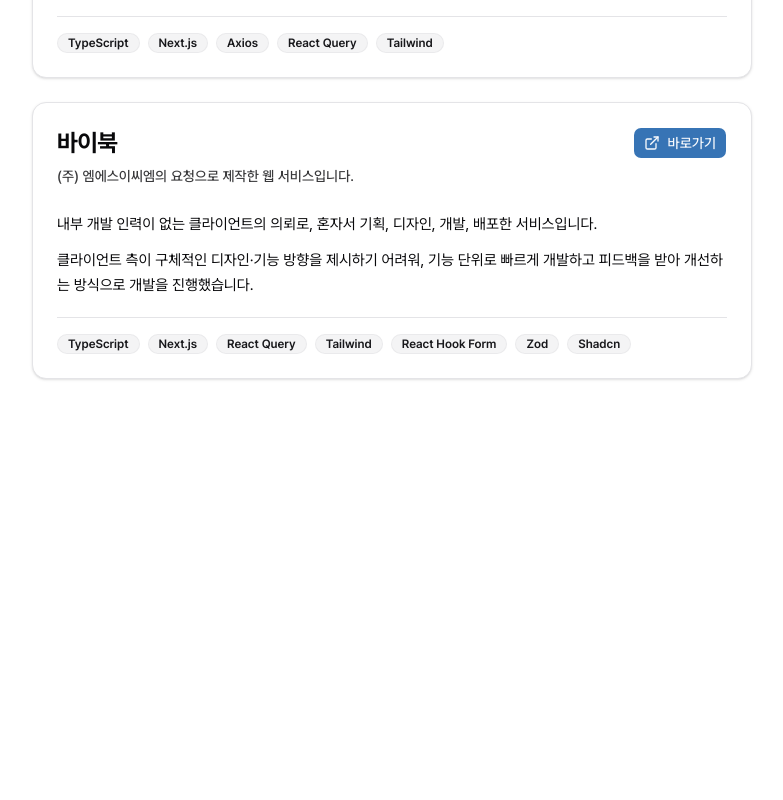
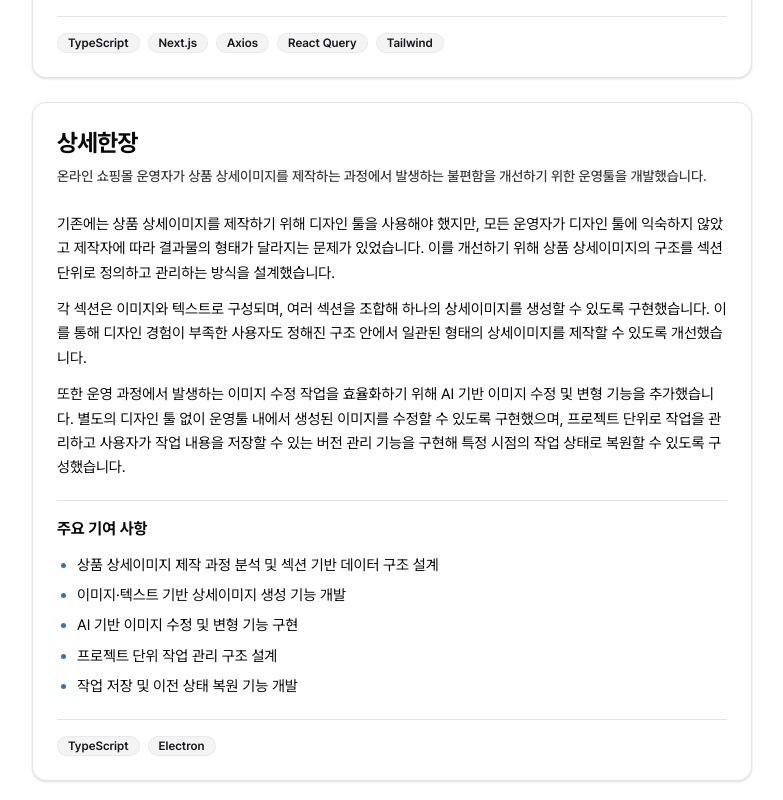
Before and after one commit to DL-Berkey/MyPortfolio, a Next.js app: page / in a window 1280 px wide. Shown: the part 1980-2780 px from the top of the page, without its empty margins (248-1031 px from the left). Before the commit the page ends 2399 px from the top, so only its background shows below. Built offline with nearby package versions, Linux system fonts and the light colour scheme.

Commit message:
add: project data

```diff
--- a/components/section/Project.tsx
+++ b/components/section/Project.tsx
@@ -37,6 +37,24 @@ const projectList: ProjectList = [
             "서버 구조 개선 및 유지보수",
         ],
         tags: ["TypeScript", "Next.js", "Axios", "React Query", "Tailwind"],
+    },
+    {
+        title: "상세한장",
+        description:
+            "온라인 쇼핑몰 운영자가 상품 상세이미지를 제작하는 과정에서 발생하는 불편함을 개선하기 위한 운영툴을 개발했습니다.",
+        content: [
+            "기존에는 상품 상세이미지를 제작하기 위해 디자인 툴을 사용해야 했지만, 모든 운영자가 디자인 툴에 익숙하지 않았고 제작자에 따라 결과물의 형태가 달라지는 문제가 있었습니다. 이를 개선하기 위해 상품 상세이미지의 구조를 섹션 단위로 정의하고 관리하는 방식을 설계했습니다.",
+            "각 섹션은 이미지와 텍스트로 구성되며, 여러 섹션을 조합해 하나의 상세이미지를 생성할 수 있도록 구현했습니다. 이를 통해 디자인 경험이 부족한 사용자도 정해진 구조 안에서 일관된 형태의 상세이미지를 제작할 수 있도록 개선했습니다.",
+            "또한 운영 과정에서 발생하는 이미지 수정 작업을 효율화하기 위해 AI 기반 이미지 수정 및 변형 기능을 추가했습니다. 별도의 디자인 툴 없이 운영툴 내에서 생성된 이미지를 수정할 수 있도록 구현했으며, 프로젝트 단위로 작업을 관리하고 사용자가 작업 내용을 저장할 수 있는 버전 관리 기능을 구현해 특정 시점의 작업 상태로 복원할 수 있도록 구성했습니다.",
+        ],
+        contributions: [
+            "상품 상세이미지 제작 과정 분석 및 섹션 기반 데이터 구조 설계",
+            "이미지·텍스트 기반 상세이미지 생성 기능 개발",
+            "AI 기반 이미지 수정 및 변형 기능 구현",
+            "프로젝트 단위 작업 관리 구조 설계",
+            "작업 저장 및 이전 상태 복원 기능 개발",
+        ],
+        tags: ["TypeScript", "Electron"],
     },
     {
         title: "바이북",
```
